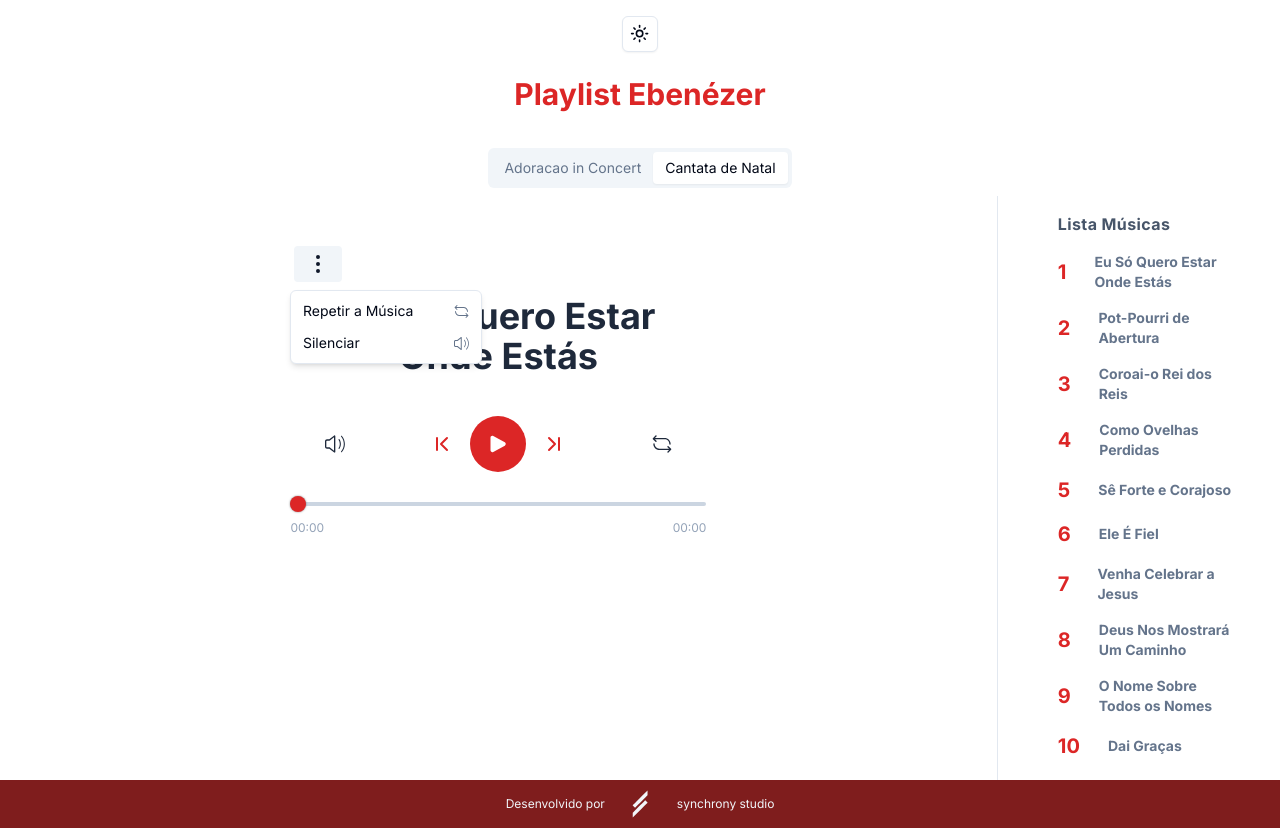
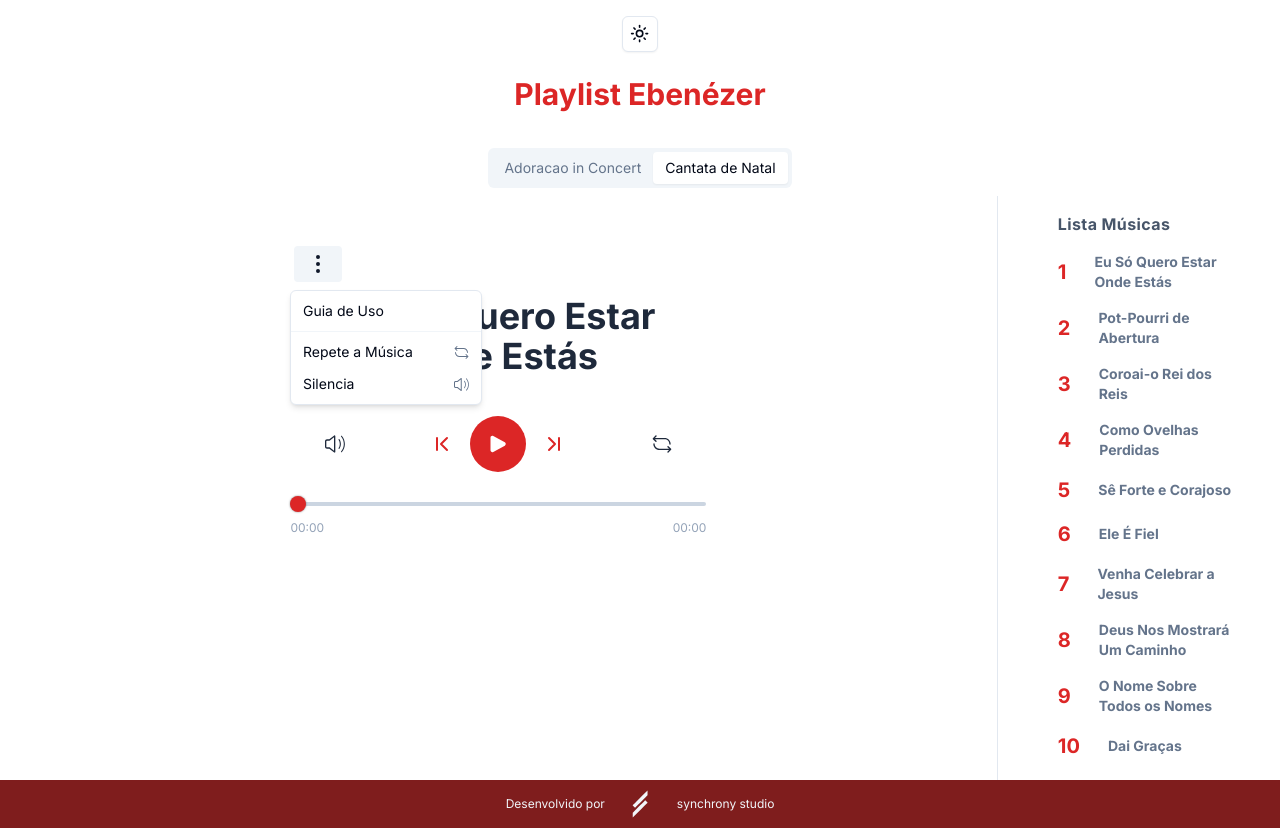
Before and after one commit to matheusbanqueiro/ebenezer, a Next.js app: page / in a window 1280 px wide. Both pictures are taken after a click on the button 318 px from the left and 264 px from the top of the page. Built offline with nearby package versions, Linux system fonts and the light colour scheme.

Commit message:
Style: Nomes de ajuda

```diff
--- a/src/components/modeUse.tsx
+++ b/src/components/modeUse.tsx
@@ -1,6 +1,6 @@
 "use client";
 import { memo } from "react";
-import { Menubar, MenubarMenu, MenubarTrigger, MenubarContent, MenubarItem, MenubarShortcut } from "./ui/menu-bar";
+import { Menubar, MenubarMenu, MenubarTrigger, MenubarContent, MenubarItem, MenubarShortcut,MenubarSeparator } from "./ui/menu-bar";
 import { EllipsisVertical } from 'lucide-react';
 import { LoopIcon, SpeakerLoudIcon } from "@radix-ui/react-icons";
 
@@ -11,10 +11,14 @@ const modeUse = () => {
         <MenubarMenu>
           <MenubarTrigger><EllipsisVertical /></MenubarTrigger>
           <MenubarContent>
+          <MenubarItem>
+             Guia de Uso
+            </MenubarItem>
+            <MenubarSeparator></MenubarSeparator>
             <MenubarItem>
-              Repetir a Música <MenubarShortcut><LoopIcon /></MenubarShortcut>
+              Repete a Música <MenubarShortcut><LoopIcon /></MenubarShortcut>
             </MenubarItem>
-            <MenubarItem>Silenciar <MenubarShortcut><SpeakerLoudIcon /></MenubarShortcut></MenubarItem>
+            <MenubarItem>Silencia <MenubarShortcut><SpeakerLoudIcon /></MenubarShortcut></MenubarItem>
           </MenubarContent>
         </MenubarMenu>
       </Menubar>
```
